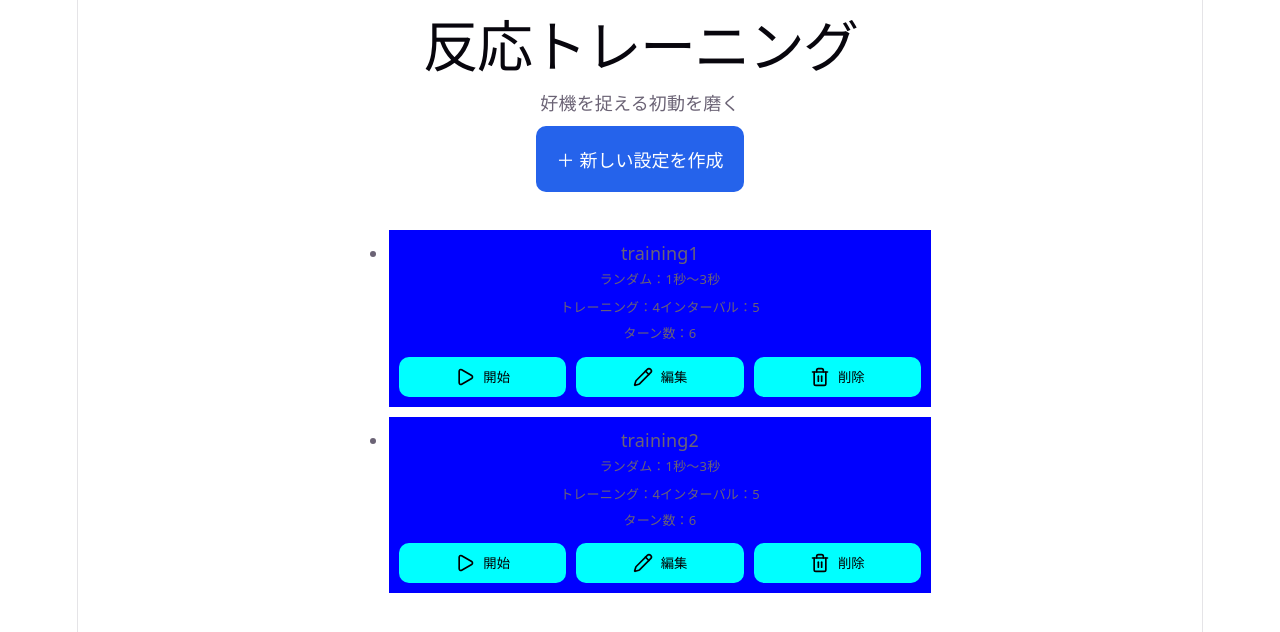
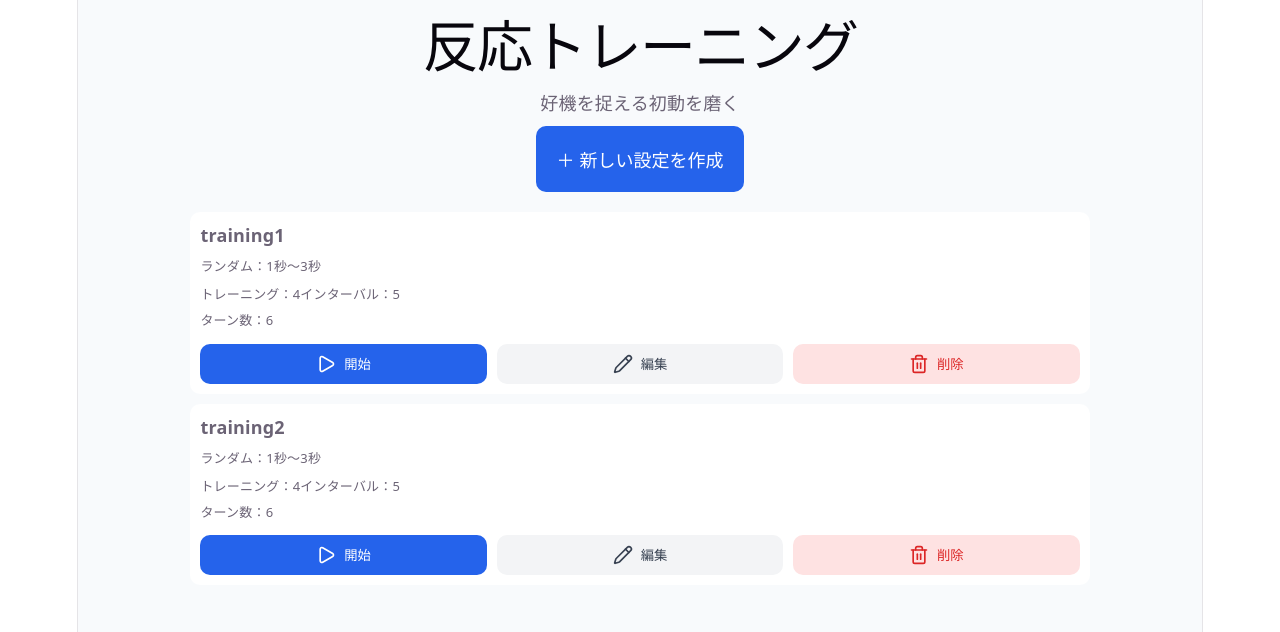
Before and after one commit to i994114/ReactionTimer, a React (Vite) app: page / in a window 1280 px wide. Shown: the top 632 px of the page. Built offline with nearby package versions, Linux system fonts and the light colour scheme.

Commit message:
一覧画面CSS 背景追加、タイトル強調

```diff
--- a/src/App.css
+++ b/src/App.css
@@ -1,7 +1,9 @@
-* {
-  box-sizing: border-box;
+
+
+main {
+  background-color: #F8FAFC;
+  min-height: 100vh;
 }
-
 
 .home__btnArea {
   margin-top: 10px;
@@ -10,7 +12,6 @@
 }
 
 .btn {
-  background-color: aqua;
   display: flex;
   align-items: center;
   justify-content: center;
@@ -18,10 +19,12 @@
   border-radius: 10px;
   border: none;
   width: 100%;
+  transition: 0,2s;
 }
 .btn:hover {
   cursor: pointer;
-  background-color: yellow;
+  filter: brightness(50%);
+  transform: translateY(-2px);
 }
 .btn--big {
   padding: 20px;
@@ -35,14 +38,31 @@
   font-weight: bold;
   font-size: large;
 }
-
+.btn--normal {
+  background-color: #2563EB;
+  color: #fff;
+}
+.btn--low {
+  background-color: #F3F4F6;
+  color: #374151;
+}
+.btn--danger {
+  background-color: #FEE2E2;
+  color: #DC2626;
+}
 .card {
-  background-color: blue;
+  background-color: white;
   margin-bottom: 10px;
-  width: 50%;
+  width: 80%;
   margin: 0 auto;
   margin-bottom: 10px;
   padding: 10px;
+  border-radius: 10px;
+  text-align: left;
+}
+.card__name {
+  margin-bottom: 5px;
+  font-weight: bold;
 }
 .card__time {
   display: inline-block;
--- a/src/components/TimerList.tsx
+++ b/src/components/TimerList.tsx
@@ -20,15 +20,15 @@ function TimerList({ timers, onDelete }: Props) {
           <p className="card__time card__set--small">インターバル：{timer.interval}</p>
           <p className="card__set--small">ターン数：{timer.rounds}</p>
           <div className="card__btnArea">
-            <button className="btn btn--small" onClick={() => navigate(`/training/${timer.id}`)}>
+            <button className="btn btn--small btn--normal" onClick={() => navigate(`/training/${timer.id}`)}>
               <Play size={20}></Play>
               開始
             </button>
-            <button className="btn btn--small" onClick={() => navigate(`/edit/${timer.id}`)}>
+            <button className="btn btn--small btn--low" onClick={() => navigate(`/edit/${timer.id}`)}>
               <Pencil size={20}></Pencil>
               編集
             </button>
-            <button className="btn btn--small" onClick={() => onDelete(timer.id)}>
+            <button className="btn btn--small btn--danger" onClick={() => onDelete(timer.id)}>
               <Trash2 size={20}></Trash2>
               削除
             </button>
--- a/src/index.css
+++ b/src/index.css
@@ -1,3 +1,7 @@
+* {
+  box-sizing: border-box;
+}
+
 :root {
   --text: #6b6375;
   --text-h: #08060d;
@@ -24,6 +28,7 @@
   text-rendering: optimizeLegibility;
   -webkit-font-smoothing: antialiased;
   -moz-osx-font-smoothing: grayscale;
+
 
   @media (max-width: 1024px) {
     font-size: 16px;
@@ -95,6 +100,14 @@ p {
   margin: 0;
 }
 
+ul {
+  margin: 0;
+  padding: 0;
+}
+
+li {
+  list-style: none;
+}
 code,
 .counter {
   font-family: var(--mono);
```
